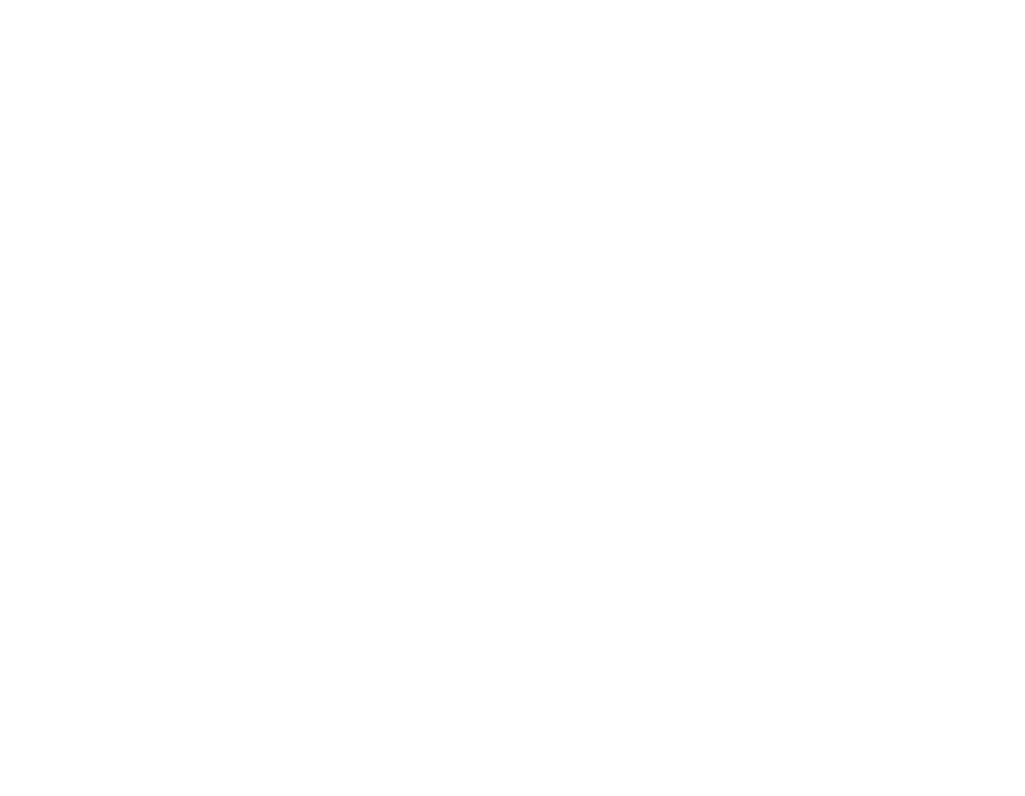
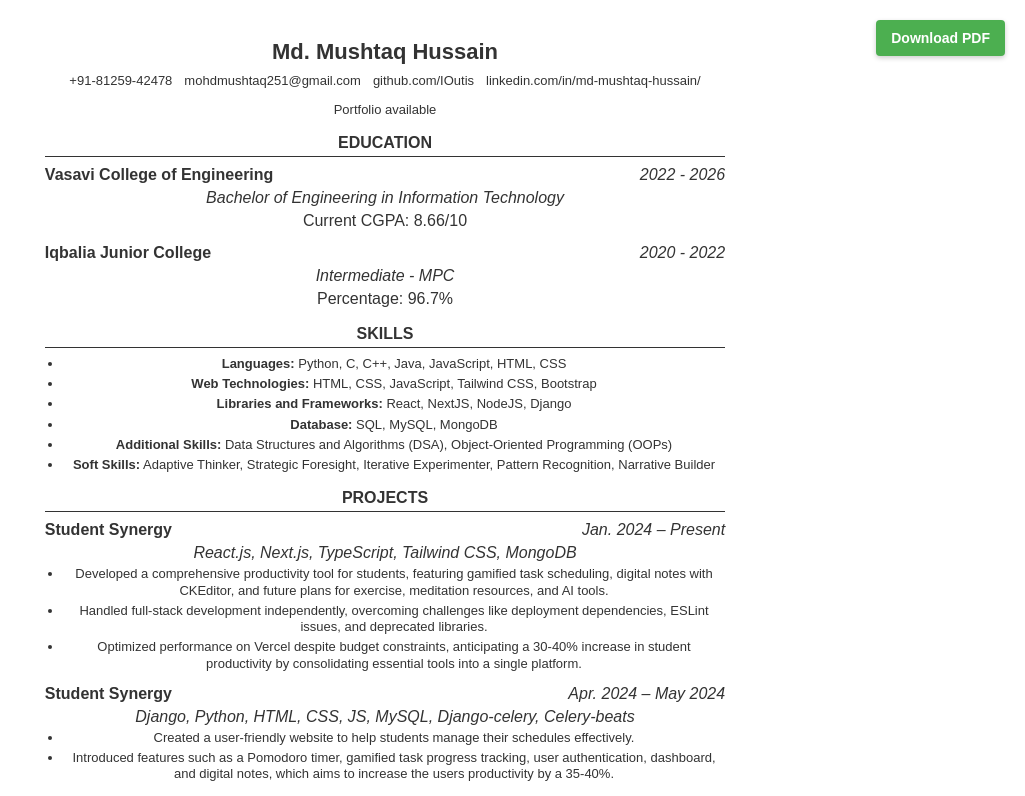
Before and after one commit to IOutis/My-resume, a React (Create React App) app: page / in a window 1280 px wide. Shown: the top 796 px of the page, without its empty margins (255-1280 px from the left). Built offline with nearby package versions, Linux system fonts and the light colour scheme.

Commit message:
download button

```diff
--- a/src/App.js
+++ b/src/App.js
@@ -2,33 +2,37 @@ import './App.css';
 
 function App() {
   const downloadPDF = () => {
-    // Create a clone of the body without the download button for printing
-    const content = document.body.cloneNode(true);
-    const downloadBtn = content.querySelector('.download-container');
-    if (downloadBtn) {
-      content.removeChild(downloadBtn);
-    }
+    // Hide the download button using CSS rather than DOM manipulation
+    const printStyle = document.createElement('style');
+    printStyle.innerHTML = `
+      @media print {
+        .download-container {
+          display: none !important;
+        }
+        body, html {
+          width: 210mm;
+          height: 297mm;
+          margin: 0;
+          padding: 20mm 15mm;
+        }
+      }
+    `;
+    document.head.appendChild(printStyle);
 
-    // Store current page content
-    const originalContent = document.body.innerHTML;
-
-    // Replace with print-optimized content
-    document.body.innerHTML = content.innerHTML;
-
-    // Print (save as PDF)
+    // Print the document
     window.print();
 
-    // Restore original content after print dialog closes
-    setTimeout(function() {
-      document.body.innerHTML = originalContent;
+    // Remove the style after printing
+    setTimeout(() => {
+      document.head.removeChild(printStyle);
     }, 100);
   };
 
   return (
     <div className="App">
 
-      <div class="download-container">
-        <button class="download-btn" onClick={downloadPDF()}>Download PDF</button>
+      <div className="download-container">
+        <button className="download-btn" onClick={downloadPDF}>Download PDF</button>
     </div>
      <div class="header">
         <div class="name">Md. Mushtaq Hussain</div>
--- a/src/index.css
+++ b/src/index.css
@@ -7,12 +7,12 @@
 
 body {
   color: #333;
-  line-height: 1.5;
+  line-height: 1.25;
   /* A4 size specifications */
   width: 210mm;
   height: 297mm;
   margin: 0 auto;
-  padding: 20mm 15mm; /* Standard margins for A4 */
+  padding: 10mm 15mm; /* Standard margins for A4 */
   background-color: white;
   position: relative;
 }
```
